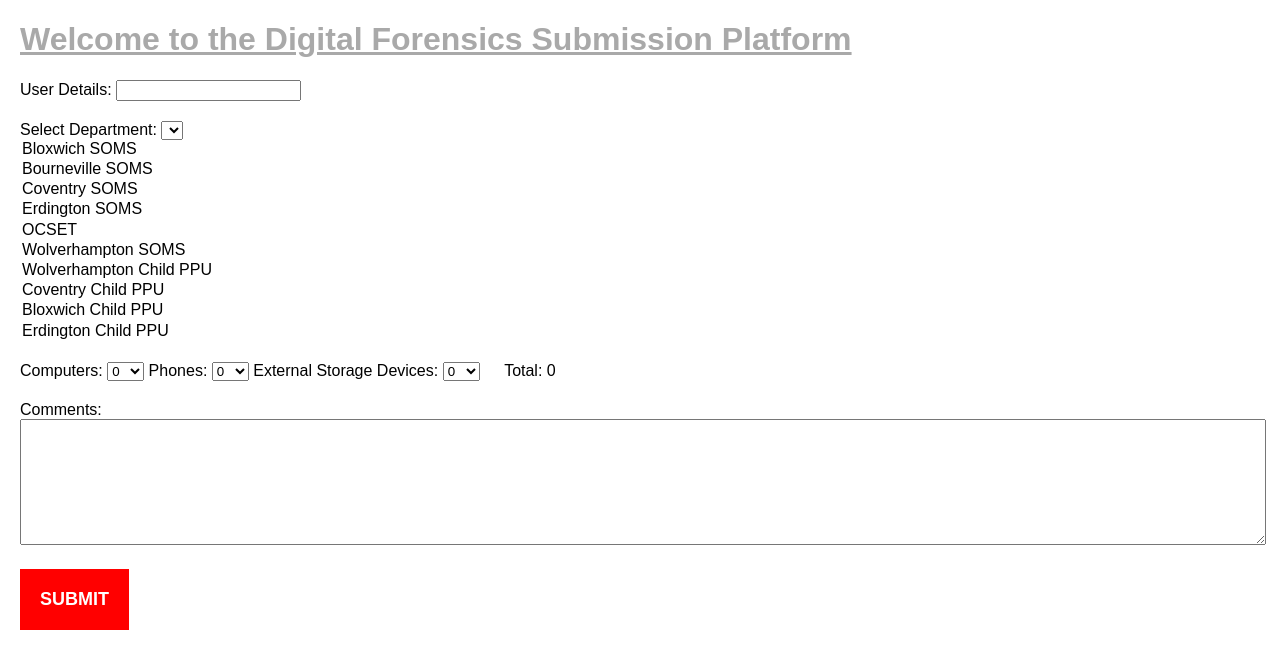
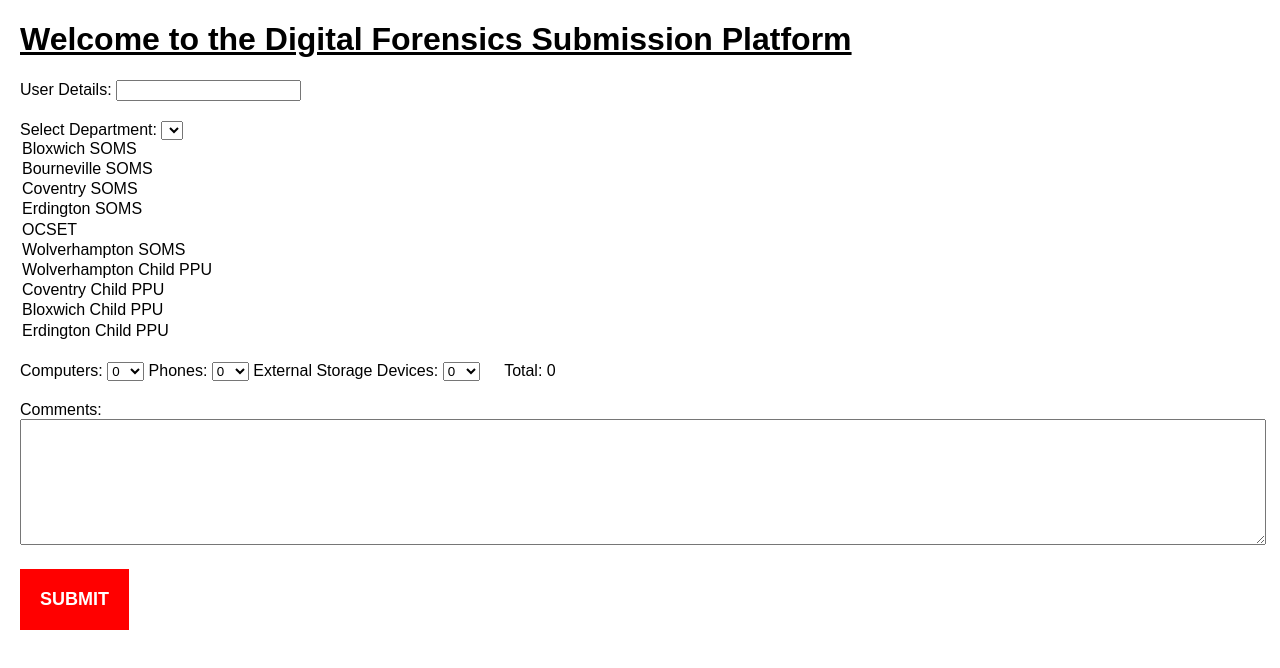
Before and after one commit to Whit3Sh33p/Digital-Forensics-Submission-Platform, a plain HTML site: page index.html in a window 1280 px wide. Drawn offline with Linux system fonts and the light colour scheme.

Commit message:
Update index.html

```diff
--- a/index.html
+++ b/index.html
@@ -8,7 +8,7 @@
             margin: 20px;
         }
         h1 {
-            color: darkgrey;
+            color: black;
             text-decoration: underline;
         }
         .form-section {
```
